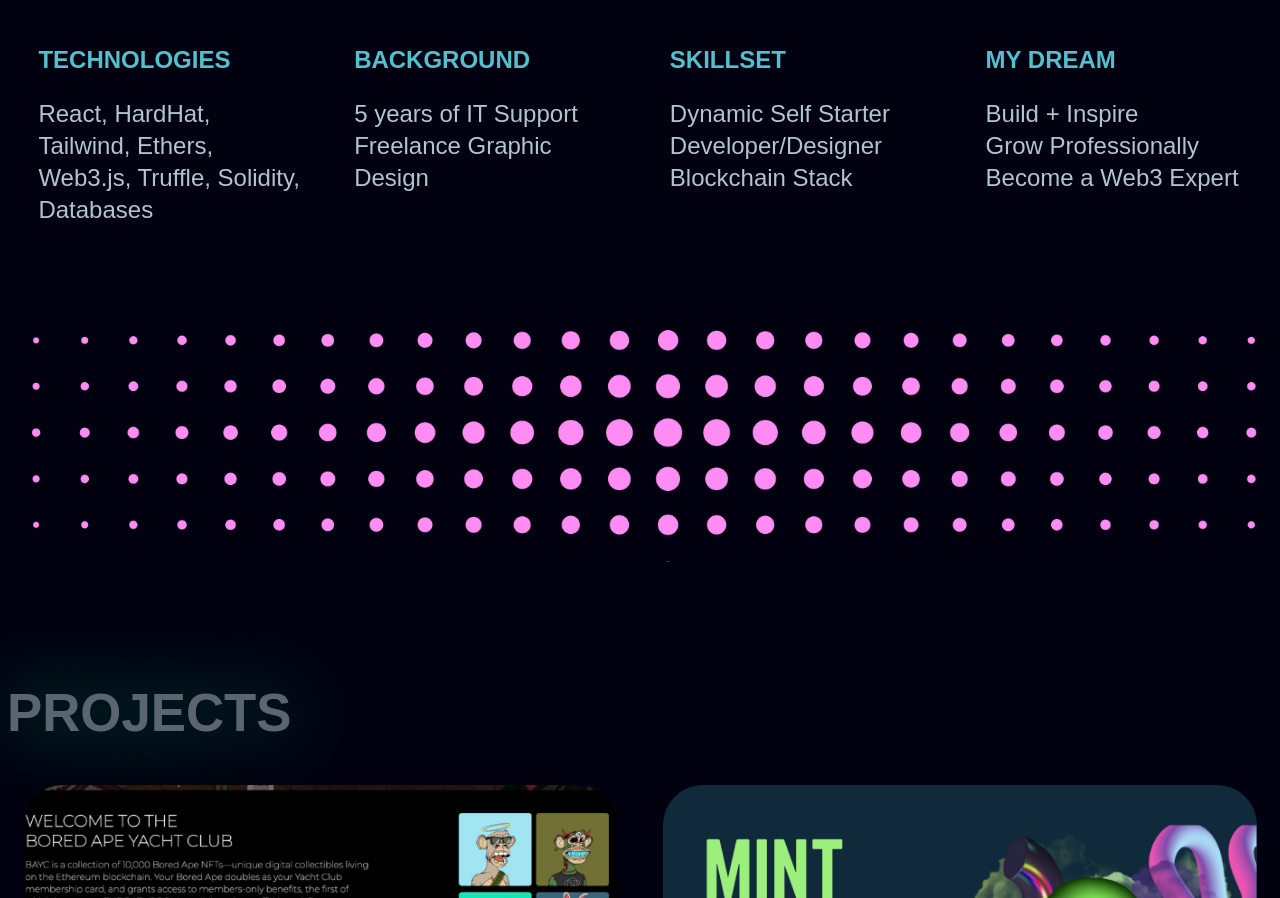
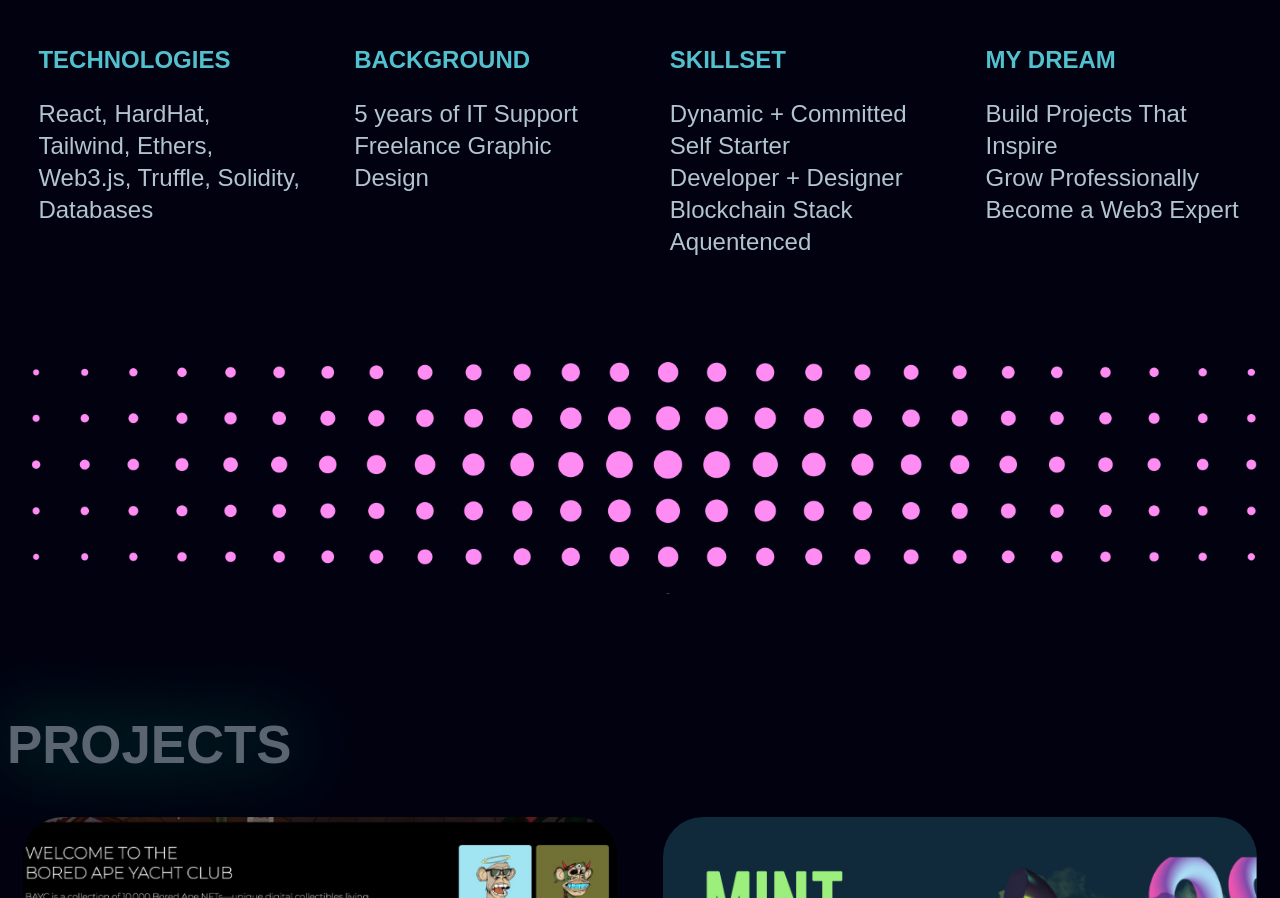
Before and after one commit to dhaedream/spring-22-portfolio, a React (Create React App) app: page / in a window 1280 px wide. Shown: the part 1558-2456 px from the top of the page. Built offline with nearby package versions, Linux system fonts and the light colour scheme.

Commit message:
setting up useState ti handle different renders of menu

```diff
--- a/src/components/features/Features.jsx
+++ b/src/components/features/Features.jsx
@@ -35,9 +35,9 @@ const Features = () => {
         <div className="features_content-wrapper">
           <h3 className="features_header">SKILLSET</h3>
           <div className="features_body-para">
-            <p>Dynamic Self Starter</p>
-            <p>Developer/Designer</p>
-            <p>Blockchain Stack</p>
+            <p>Dynamic + Committed Self Starter</p>
+            <p>Developer + Designer</p>
+            <p>Blockchain Stack Aquentenced</p>
           </div>
         </div>
       </div>
@@ -46,7 +46,7 @@ const Features = () => {
         <div className="features_content-wrapper">
           <h3 className="features_header">MY DREAM</h3>
           <div className="features_body-para">
-            <p>Build + Inspire</p>
+            <p>Build Projects That Inspire</p>
             <p>Grow Professionally</p>
             <p>Become a Web3 Expert</p>
           </div>
--- a/src/components/navbar/Navbar.jsx
+++ b/src/components/navbar/Navbar.jsx
@@ -1,4 +1,4 @@
-import React from "react";
+import React, { useState } from "react";
 import "./navbar.css";
 import ddLogo from "../../assets/dd-logo.png";
 import disLogo from "../../assets/discord-logo.png";
@@ -11,6 +11,9 @@ import { more } from "react-icons-kit/ikons/more";
 // import {more_2} from 'react-icons-kit/ikons/more_2'
 
 const Navbar = () => {
+  const [popMenu, setPopMenu] = useState(false);
+  const handleMenu = () => {};
+
   return (
     <div className="navbar_container">
       <img src={ddLogo} href="home" id="ddLogo" alt="" />
@@ -50,7 +53,7 @@ const Navbar = () => {
         </a>
       </div>
 
-      <div className="navbar-menu-container">
+      <div className="navbar-menu-container" onClick={handleMenu}>
         <Icon icon={more} size={28} />
       </div>
     </div>
```
